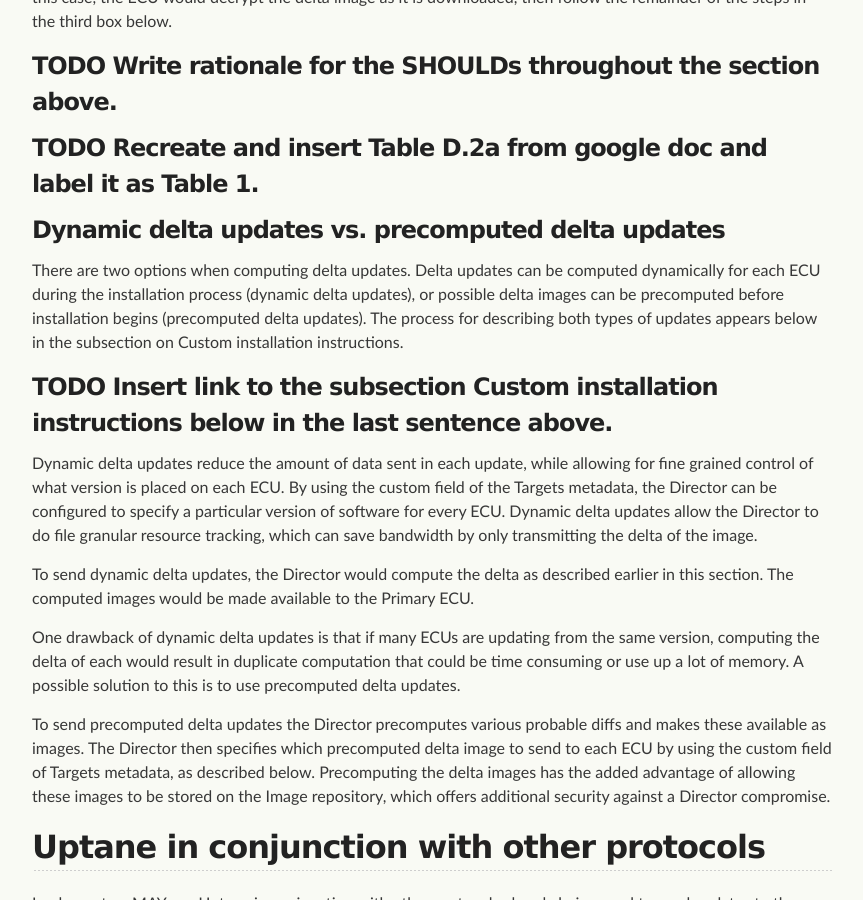
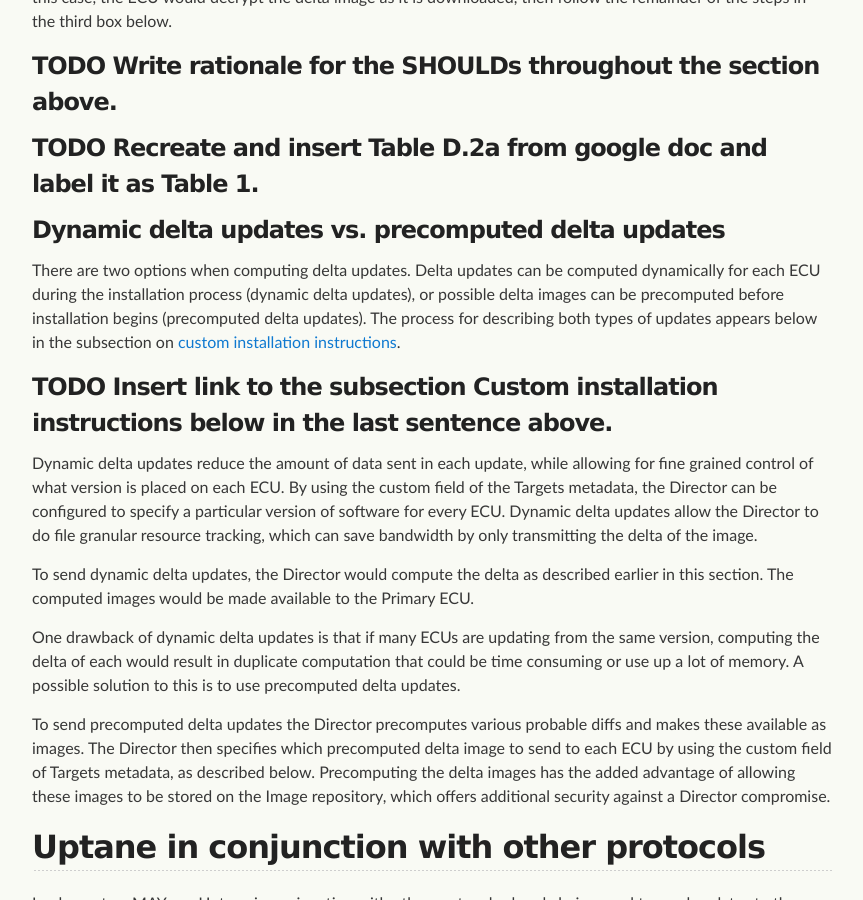
Before and after one commit to uptane/deployment-considerations, a Jekyll site: the page built from customizations.md, in a window 1280 px wide and 900 px high, scrolled down 1420 px. Shown: the whole window, without its empty margins (208-1071 px from the left). Built offline with Jekyll 4.4.1, drawn with Linux system fonts in a browser that asks for light colours; our own code applies the rules of GitHub Pages for plain Markdown files; part of the change alters nothing that is shown.

```diff
--- a/customizations.md
+++ b/customizations.md
@@ -35,7 +35,7 @@ Finally, in order to install a delta image, an ECU SHOULD take one of the action
 
 ### Dynamic delta updates vs. precomputed delta updates
 
-There are two options when computing delta updates. Delta updates can be computed dynamically for each ECU during the installation process (dynamic delta updates), or possible delta images can be precomputed before installation begins (precomputed delta updates). The process for describing both types of updates appears below in the subsection on Custom installation instructions.
+There are two options when computing delta updates. Delta updates can be computed dynamically for each ECU during the installation process (dynamic delta updates), or possible delta images can be precomputed before installation begins (precomputed delta updates). The process for describing both types of updates appears below in the subsection on [custom installation instructions](#custom-installation-instructions-for-ecus).
 
 ### TODO Insert link to the subsection Custom installation instructions below in the last sentence above.
 
```
